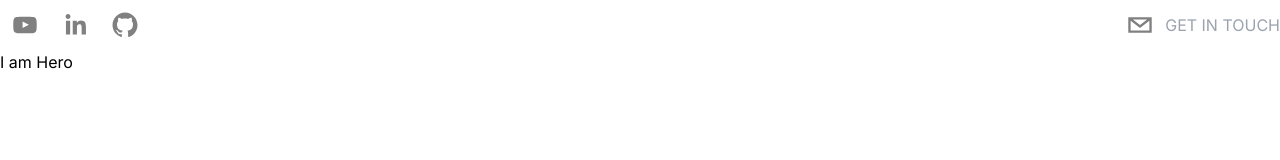
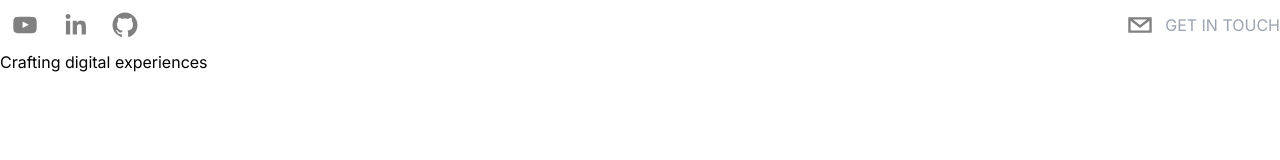
Before and after one commit to JawwadAhmadDev/portfolio, a Next.js app: page / in a window 1280 px wide. Shown: the top 160 px of the page. Built offline with nearby package versions, Linux system fonts and the light colour scheme.

Commit message:
typewriter effect added

```diff
--- a/src/components/Hero.tsx
+++ b/src/components/Hero.tsx
@@ -1,9 +1,26 @@
-import React from "react";
+"use client";
+import { Cursor, useTypewriter } from "react-simple-typewriter";
 
 type Props = {};
 
 const Hero = (props: Props) => {
-  return <div>I am Hero</div>;
+  const [text, count] = useTypewriter({
+    words: [
+      "Hi, The name's JAWWAD AHMAD.",
+      "Crafting digital experiences.",
+      "<Bridging the gap between technology and people. />",
+    ],
+    loop: true,
+    delaySpeed: 2000,
+  });
+  return (
+    <div>
+      <p>
+        <span>{text}</span>
+        <Cursor cursorColor="#b53e16" />
+      </p>
+    </div>
+  );
 };
 
 export default Hero;
```
